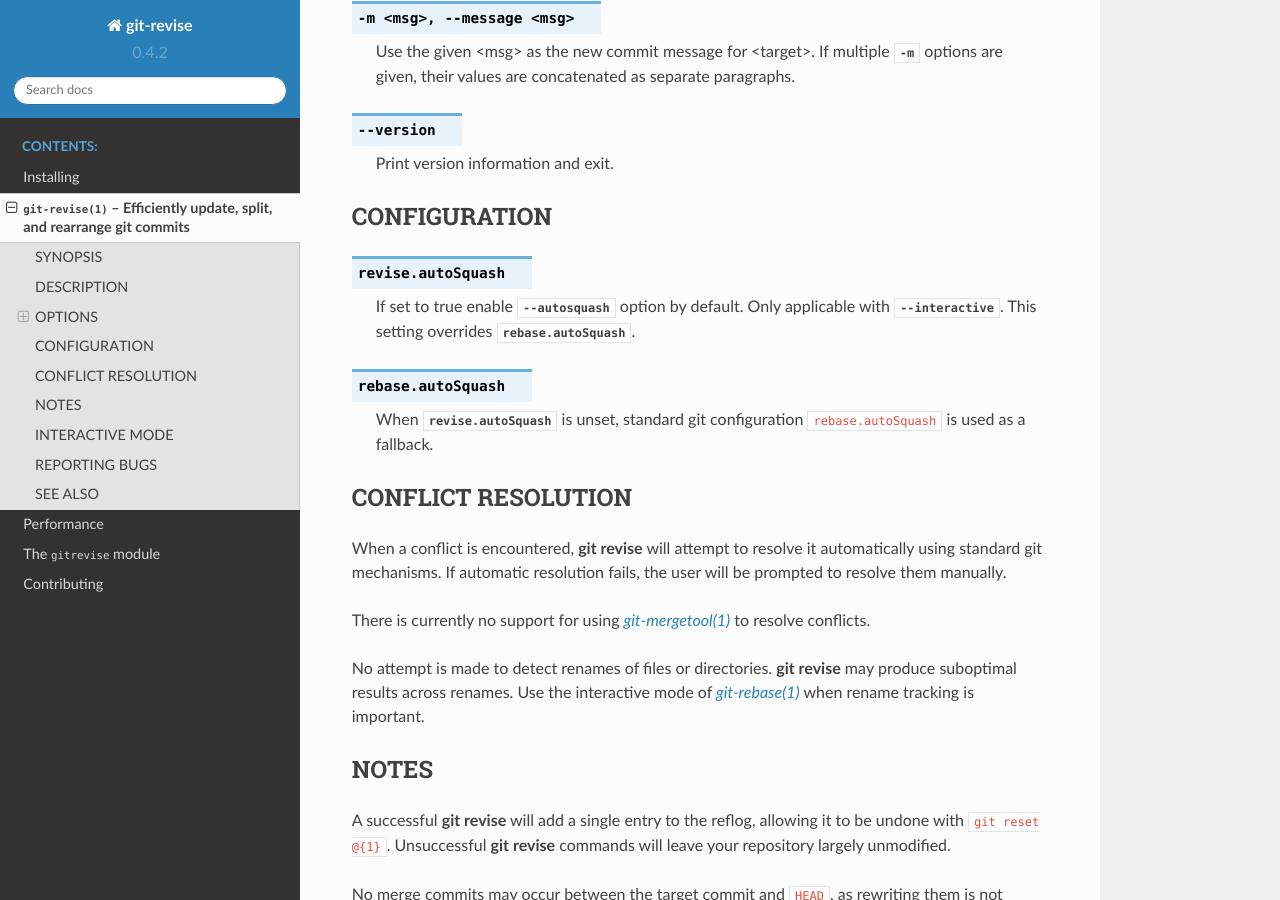
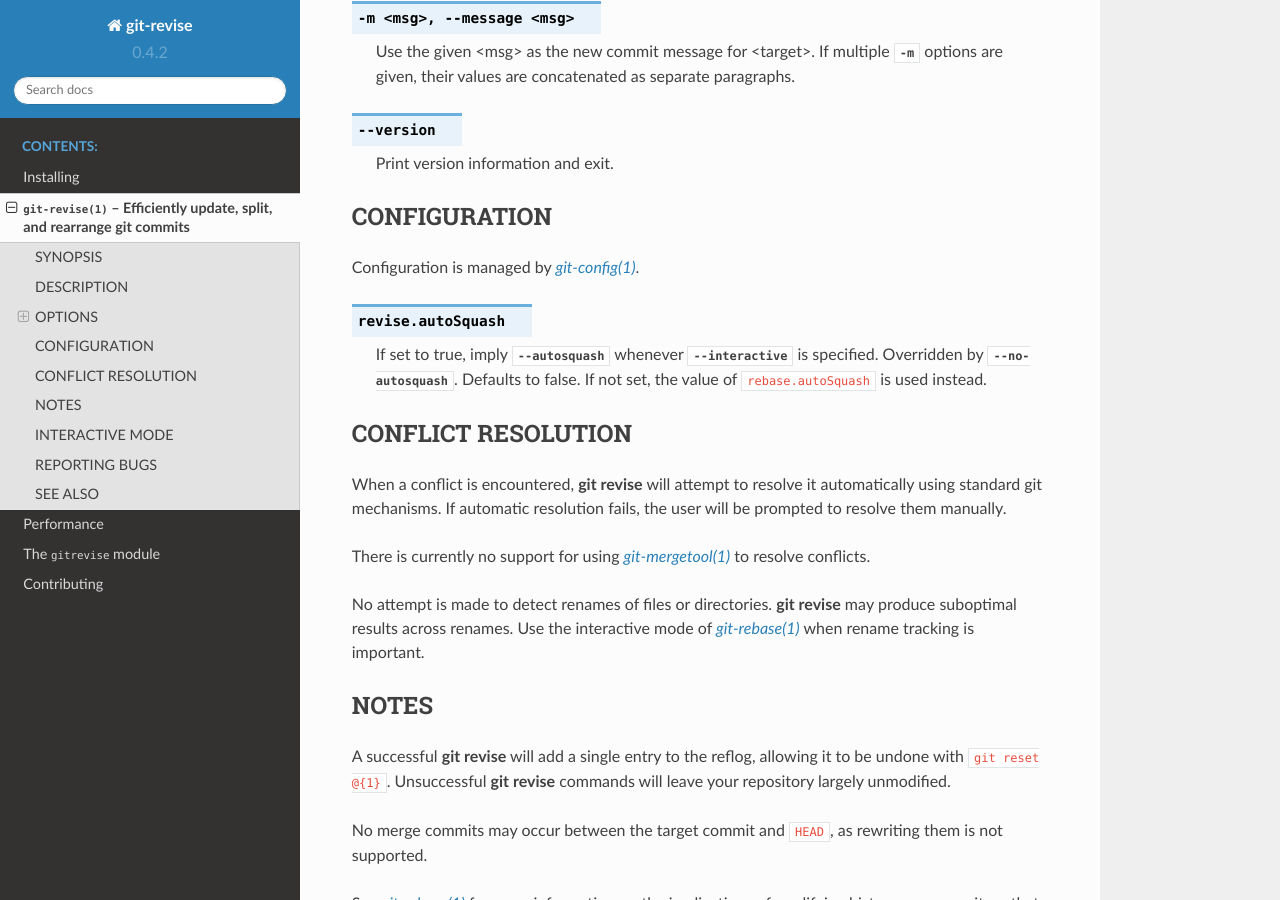
Before and after one commit to mystor/git-revise, a Sphinx documentation site: the page built from docs/man.rst, in a window 1280 px wide and 900 px high, scrolled down 1967 px. Built offline with Sphinx 7.4.7 and the Read the Docs theme 2.0.0, drawn with Linux system fonts in a browser that asks for light colours.

Commit message:
Update manpage

```diff
--- a/docs/conf.py
+++ b/docs/conf.py
@@ -120,3 +120,7 @@ man_pages = [
 ]
 
 # -- Extension configuration -------------------------------------------------
+
+
+def setup(app):
+    app.add_object_type("gitconfig", "gitconfig", objname="git config value")
--- a/docs/man.rst
+++ b/docs/man.rst
@@ -114,16 +114,13 @@ Main modes of operation
 CONFIGURATION
 =============
 
-.. option:: revise.autoSquash
+Configuration is managed by :manpage:`git-config(1)`.
 
-   If set to true enable :option:`--autosquash` option by default. Only
-   applicable with :option:`--interactive`.
-   This setting overrides :option:`rebase.autoSquash`.
+.. gitconfig:: revise.autoSquash
 
-.. option:: rebase.autoSquash
-
-   When :option:`revise.autoSquash` is unset, standard git configuration
-   ``rebase.autoSquash`` is used as a fallback.
+   If set to true, imply :option:`--autosquash` whenever :option:`--interactive`
+   is specified. Overridden by :option:`--no-autosquash`. Defaults to false. If
+   not set, the value of ``rebase.autoSquash`` is used instead.
 
 
 CONFLICT RESOLUTION
```
Also changed, not shown: 1 other file.
